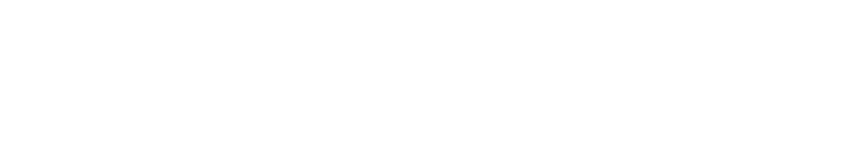
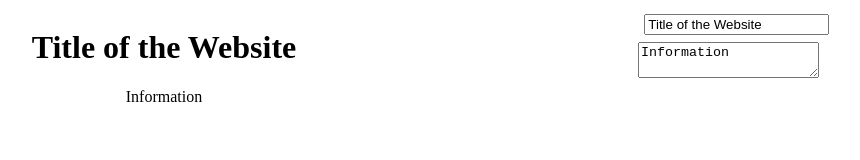
Before and after one commit to ChristoRutter/VuePractice, a plain HTML site: page WebsiteBuilder/index.html in a window 1280 px wide. Shown: the whole page, without its empty margins (318-1178 px from the left). Drawn offline with nearby package versions, Linux system fonts and the light colour scheme.

Commit message:
Start to the layout

```diff
--- a/WebsiteBuilder/index.html
+++ b/WebsiteBuilder/index.html
@@ -4,19 +4,30 @@
     <meta charset="UTF-8">
     <meta http-equiv="X-UA-Compatible" content="IE=edge">
     <meta name="viewport" content="width=device-width, initial-scale=1.0">
+    <link rel="stylesheet" href="styles.css">
     <script src="https://unpkg.com/vue@3"></script>
-    <title>Document</title>
+    <title>Website Builder</title>
 </head>
 <body>
     <div id="app">
-
+        <div class="main">
+            <div class="website">
+                <h1>{{title}}</h1>
+                <p>{{info}}</p>
+            </div>
+            <form>
+                <input v-model="title"/>
+                <textarea v-model="info"></textarea>
+            </form>
+        </div>
     </div>
 </body>
 <script>
     Vue.createApp({
         data() {
             return {
-
+                title: 'Title of the Website',
+                info: 'Information'
             }
         },
         methods: {
--- /dev/null
+++ b/WebsiteBuilder/styles.css
@@ -0,0 +1,14 @@
+.main{
+    display: flex;
+}
+.website{
+    flex: 75%;
+    text-align: center;
+}
+form{
+    flex: 25%;
+}
+form input{
+    display: block;
+    margin: 2%;
+}
```
Also changed, not shown: Calculator/index.html (+1 -1 lines).
